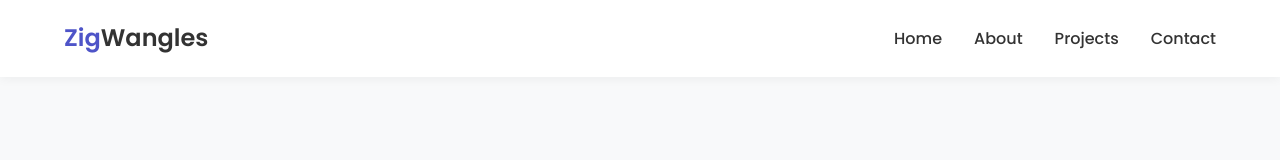
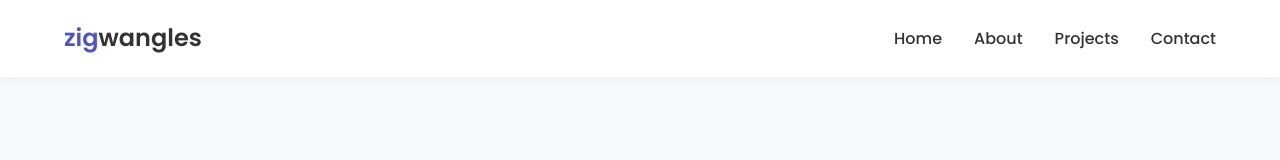
Before and after one commit to zigwangles/zigwangles-repository, a Next.js app: page / in a window 1280 px wide. Shown: the top 160 px of the page. Built offline with nearby package versions, Linux system fonts and the light colour scheme.

Commit message:
Update Navbar.tsx

```diff
--- a/app/components/Navbar.tsx
+++ b/app/components/Navbar.tsx
@@ -20,7 +20,7 @@ export default function Navbar() {
         <div className="logo">
           <h1>
             <Link href="/">
-              <span className="highlight">Zig</span>Wangles
+              <span className="highlight">zig</span>wangles
             </Link>
           </h1>
         </div>
```
